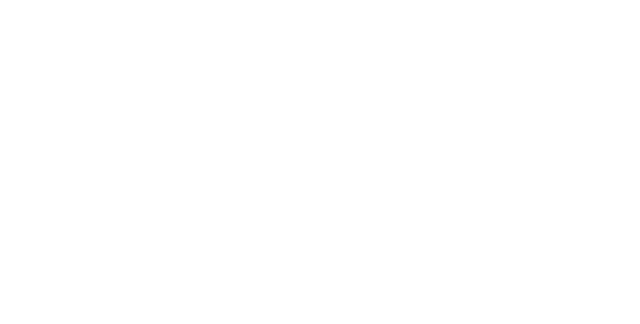
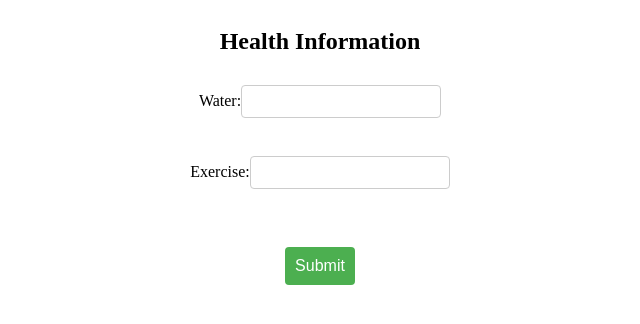
Before and after one commit to KhorshidV/health-journal, a React (Create React App) app: page /health-info in a window 1280 px wide. Before the commit this address had no page. Shown: the top 324 px of the page, without its empty margins (320-960 px from the left). Built offline with nearby package versions, Linux system fonts and the light colour scheme.

Commit message:
add and display health info

```diff
--- a/src/App.js
+++ b/src/App.js
@@ -2,12 +2,14 @@
 import { BrowserRouter as Router, Route, Routes } from 'react-router-dom';
 import PersonalInfoForm from './components/PersonalInfoForm';
 import DisplayInfo from './components/DisplayInfo';
+import HealthInfoForm from './components/HealthInfoForm';
 
 function App() {
   return (
     <Router>
       <Routes>
       <Route path="/" element={<PersonalInfoForm />} />
+      <Route path="/health-info" element={<HealthInfoForm />} />
       <Route path="/display" element={<DisplayInfo />} />
       </Routes>
     </Router>
--- a/src/components/DisplayInfo.js
+++ b/src/components/DisplayInfo.js
@@ -24,6 +24,12 @@
       <p>
         <strong>Gender:</strong> {userData.gender}
       </p>
+      <p>
+        <strong>Exercise:</strong> {userData.exercise}
+      </p>
+      <p>
+        <strong>Water:</strong> {userData.water}
+      </p>
     </div>
   );
 };
--- /dev/null
+++ b/src/components/HealthInfoForm.js
@@ -0,0 +1,49 @@
+import React, {useState} from 'react';
+import { useNavigate,useLocation } from 'react-router-dom';
+
+const HealthInfoForm = () => {
+
+    const location = useLocation();
+    const navigate = useNavigate();
+    const userData = location.state?.userData || {};
+
+    const [healthData, setHealthData] = useState({
+      water:'',
+      exercise:'',
+    });
+
+    const handleSubmit = (e) => {
+      e.preventDefault();
+      const userDataWithHealth = { ...userData, ...healthData };
+      console.log('user data with health: ', userDataWithHealth);
+      navigate('/display', { state: { userData: userDataWithHealth } });
+    };
+
+    return (
+      <form onSubmit={handleSubmit}>
+        <h2>Health Information</h2>
+        <label>
+          Water:
+          <input
+            type="text"
+            value={healthData.water}
+            onChange={(e) => setHealthData({ ...healthData, water: e.target.value })}
+          />
+        </label>
+        <br />
+        <label>
+          Exercise:
+          <input
+            type="text"
+            value={healthData.exercise}
+            onChange={(e) => setHealthData({ ...healthData, exercise: e.target.value })}
+          />
+        </label>
+        <br />
+        <button type="submit">Submit</button>
+      </form>
+    );
+
+  };
+
+export default HealthInfoForm;
--- a/src/components/PersonalInfoForm.js
+++ b/src/components/PersonalInfoForm.js
@@ -21,8 +21,7 @@
 
   const handleSubmit = (e) => {
     e.preventDefault();
-    console.log('Submitting form with data:', userData);
-    navigate('/display', { state: { userData } });
+    navigate('/health-info', { state: { userData } });
   };
 
   return (
--- a/src/components/PersonalInfoList.js
+++ b/src/components/PersonalInfoList.js
@@ -1,7 +1,7 @@
 import React from 'react';
 
 const DisplayInfo = ({ location }) => {
-  // Check if location and location.state are defined
+
   if (!location || !location.state || !location.state.userData) {
     return <div>No data to display.</div>;
   }
```
